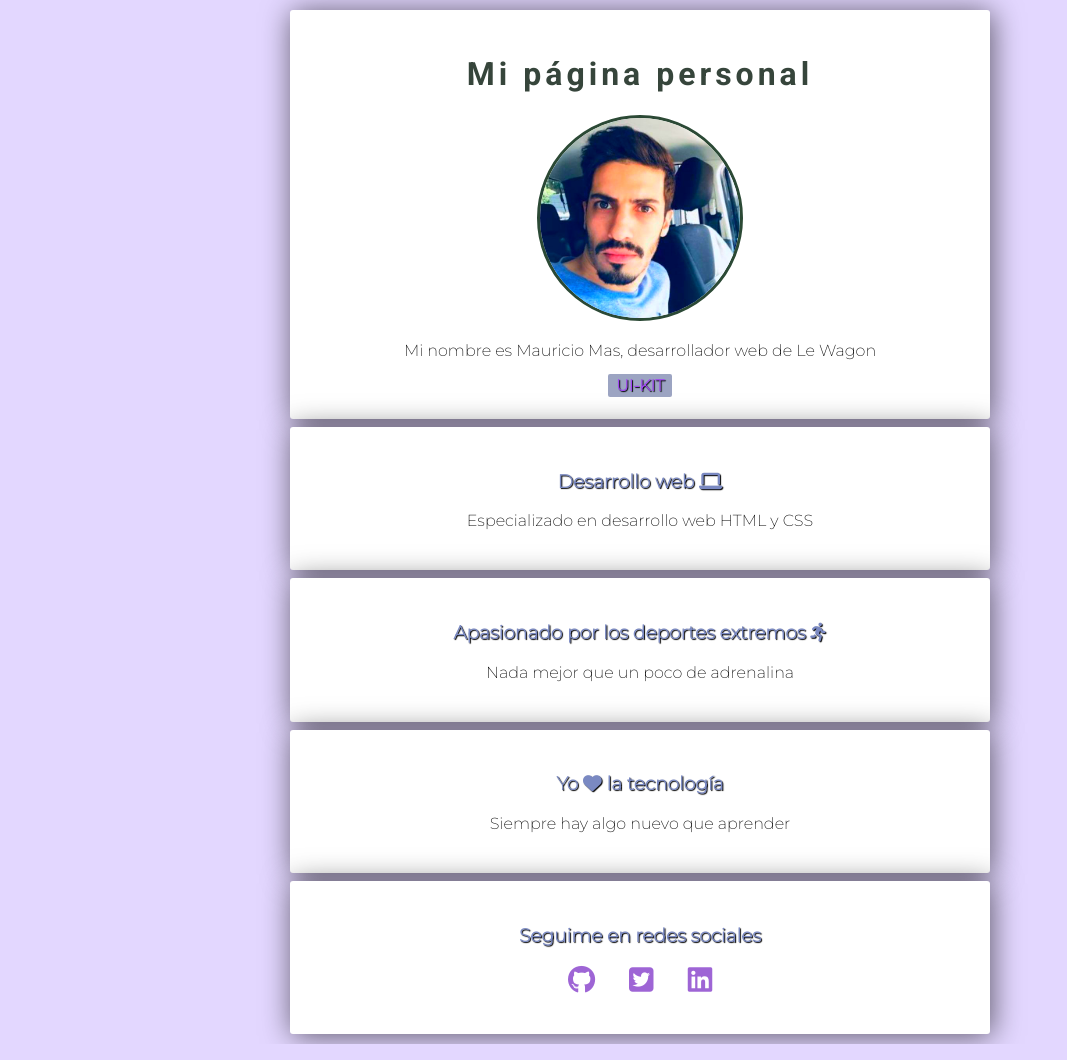
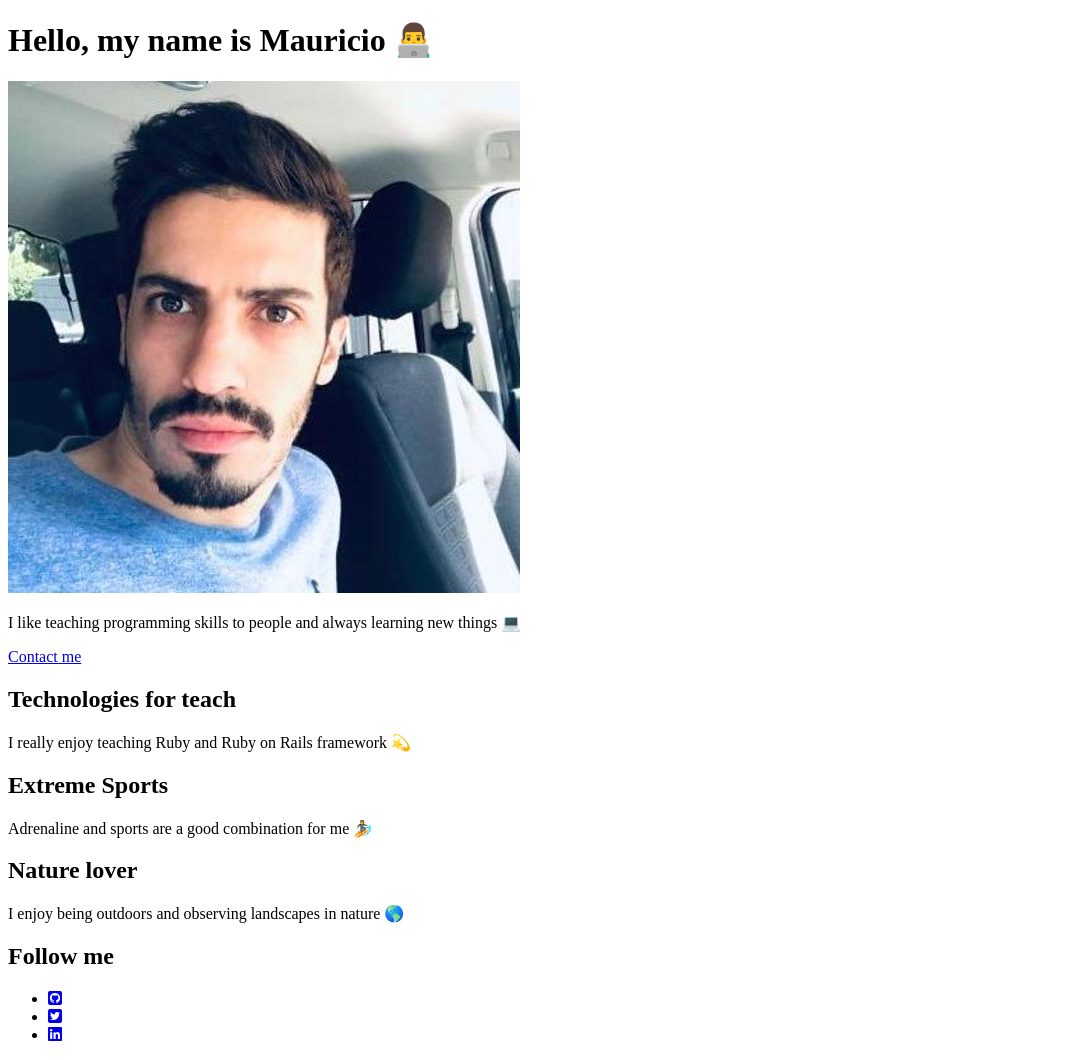
Before and after one commit to mauriciomas77/profile_course, a plain HTML site: page index.html in a window 1280 px wide. Shown: the whole page, without its empty margins (0-1067 px from the left). Drawn offline with Linux system fonts and the light colour scheme.

Commit message:
first_commit

```diff
--- a/css/components/container.css
+++ /dev/null
@@ -1,28 +0,0 @@
-.container {
-    width: 700px;
-    margin: 10px auto;
-}
-
-@media(max-width: 768px) {
-.container {
-    width: 500px;
-}
-
-.img-circle {
-    width: 150px;
-}
-}
-
-@media(max-width: 576px) {
-.container {
-    width: 300px;
-}
-
-.img-circle {
-    display: none;
-}
-
-.title-green {
-    font-size: 1.5em;
-}
-}
--- a/css/style.css
+++ /dev/null
@@ -1,15 +0,0 @@
-@import url('https://fonts.googleapis.com/css2?family=Montserrat:ital,wght@0,200;1,100&family=Roboto:wght@700&display=swap');
-
-
-/* IMPORTACIONES CUSTOM */
-@import url('components/button.css');
-@import url('components/banner.css');
-@import url('components/container.css');
-
-
-
-/* REGLAS GENERALES */
-body {
-    background-color: #E3D7FF;
-    font-family: 'Montserrat', sans-serif;
-}
--- a/index.html
+++ b/index.html
@@ -1,55 +1,43 @@
 <!DOCTYPE html>
 <html>
   <head>
-        <title>Mi página de prueba</title>
+    <title>Mauricio | My landing page</title>
     <meta charset="UTF-8">
-        <meta name="description" content="Esta es mi pagina de prueba">
-        <link rel="stylesheet" href="style.css">
-        <link rel="preconnect" href="https://fonts.googleapis.com">
-        <link rel="preconnect" href="https://fonts.gstatic.com" crossorigin>
-        <link href="https://fonts.googleapis.com/css2?family=Montserrat:ital,wght@0,200;1,100&family=Roboto:wght@700&display=swap" rel="stylesheet">
+    <meta name="description" value="My landing page">
     <script src="https://kit.fontawesome.com/9f4b4fa4bc.js" crossorigin="anonymous"></script>
   </head>
   <body>
-        <div class="container">
-            <div class="card-white">
-                <h1 class="title-green">Mi página personal</h1>
-                <img src="images/profile.jpeg" class="img-circle" alt="La imágen no se pudo cargar">
-                <p>Mi nombre es Mauricio Mas, desarrollador web de Le Wagon</p>
-                <a href="kit.html" id="mi-boton">UI-KIT</a>
-            </div>
-            <div class="card-white">
-                <h3>Desarrollo web <i class="fas fa-laptop"></i></h3>
-                <p>Especializado en desarrollo web HTML y CSS</p>
-            </div>
-            <div class="card-white">
-                <h3>Apasionado por los deportes extremos <i class="fas fa-running"></i></h3>
-                <p>Nada mejor que un poco de adrenalina</p>
-            </div>
-            <div class="card-white">
-                <h3>Yo <i class="fas fa-heart"></i> la tecnología</h3>
-                <p>Siempre hay algo nuevo que aprender</p>
-            </div>
-            <div class="card-white">
-                <h3>Seguime en redes sociales</h3>
-                <ul class="list-inline">
+    <h1>Hello, my name is Mauricio 👨‍💻</h1>
+    <img src="images/profile.jpeg" alt="No se pudo cargar la imagen">
+    <p>I like teaching programming skills to people and always learning new things 💻</p>
+    <a href="http://www.google.com">Contact me</a>
+
+    <h2>Technologies for teach</h2>
+    <p>I really enjoy teaching Ruby and Ruby on Rails framework 💫</p>
+
+    <h2>Extreme Sports</h2>
+    <p>Adrenaline and sports are a good combination for me 🏄‍</p>
+
+    <h2>Nature lover</h2>
+    <p>I enjoy being outdoors and observing landscapes in nature 🌎‍</p>
+
+    <h2>Follow me</h2>
+    <ul>
       <li>
         <a href="http://www.github.com/mauriciomas77" target="_blank">
-                            <i class="fab fa-github mi-links"></i>
+          <i class="fab fa-github-square"></i>
         </a>
       </li>
       <li>
-                        <a href="http://www.twitter.com/mauriciomas77">
-                            <i class="fab fa-twitter-square mi-links"></i>
+        <a href="http://www.twitter.com/mauriciomas77" target="_blank">
+          <i class="fab fa-twitter-square"></i>
         </a>
       </li>
       <li>
-                        <a href="http://www.linkedin.com/mauriciomas77">
-                            <i class="fab fa-linkedin mi-links"></i>
+          <a href="http://www.linkedin.com/mauriciomas77" target="_blank">
+            <i class="fab fa-linkedin"></i>
           </a>
       </li>
     </ul>
-            </div>
-        </div>
   </body>
 </html>
--- a/style.css
+++ /dev/null
@@ -1,109 +0,0 @@
-body {
-    background-color: #E3D7FF;
-    font-family: 'Montserrat', sans-serif;
-}
-
-h1, a {
-  font-weight: bold;
-}
-
-a {
-  text-decoration: none;
-}
-
-#mi-boton, h3 {
-  text-shadow: 1px 1px 1px black;
-}
-
-
-.title-green {
-  color: #36453B;
-  font-family: 'Roboto', sans-serif;
-  letter-spacing: 4px;
-}
-
-h3 {
-    color: #7A89C2;
-}
-
-#mi-boton {
-  color: #a047f3;
-  text-decoration: none;
-  font-size: 16px;
-  padding: 2px 8px;
-  background-color: #9ca4c2;
-  border-radius: 2px;
-  transition: color 1s ease;
-}
-
-.mi-boton:hover {
-  color: #5F00BA;
-}
-
-.img-circle {
-  width: 200px;
-  border-radius: 50%;
-  border: 3px solid #36453B;
-  filter: saturate(200%);
-}
-
-.card-white {
-  box-shadow: 2px 2px 30px rgba(0,0,0,0.6);
-  background-color: white;
-  padding: 24px;
-  margin: 8px 0;
-  text-align: center;
-  border-radius: 3px;
-}
-
-.mi-links {
-  font-size: 28px;
-  transition: font-size 0.5s ease;
-  opacity: 0.6;
-  color: #5F00BA;
-}
-
-.mi-links:hover {
-  font-size: 32px;
-  opacity: 1;
-}
-
-
-.list-inline {
-  list-style: none;
-  padding-left: 0px;
-}
-
-.list-inline li {
-  display: inline;
-  padding: 15px;
-}
-
-.container {
-  width: 700px;
-  margin: 10px auto;
-}
-
-@media(max-width: 768px) {
-  .container {
-    width: 500px;
-  }
-
-  .img-circle {
-    width: 150px;
-  }
-}
-
-@media(max-width: 576px) {
-  .container {
-    width: 300px;
-  }
-
-  .img-circle {
-    display: none;
-  }
-
-  .title-green {
-    font-size: 1.5em;
-  }
-}
```
Also changed, not shown: css/components/banner.css (deleted, +0 -16 lines), css/components/button.css (deleted, +0 -13 lines), kit.html (deleted, +0 -27 lines), images/code.jpg (deleted), 1 other file. Lines whose indentation alone changed are shown as unchanged.
